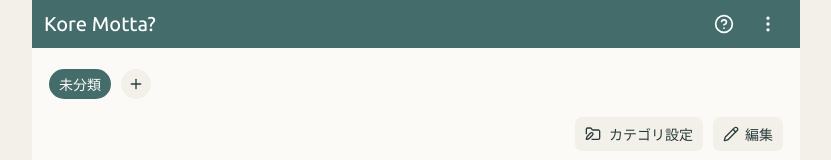
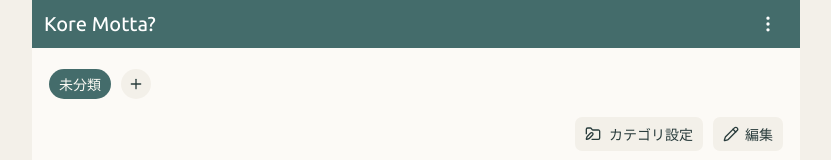
Before and after one commit to kem198/kore-motta, a Next.js app: page / in a window 1280 px wide. Shown: the top 160 px of the page, without its empty margins (224-1055 px from the left). Built offline with nearby package versions, Linux system fonts and the light colour scheme; a web font is replaced by a local one.

Commit message:
fix: integrate HelpDialog into TodoAppHeader with dropdown trigger for improved accessibility

```diff
--- a/src/components/shared/dialog/help-dialog.tsx
+++ b/src/components/shared/dialog/help-dialog.tsx
@@ -14,11 +14,9 @@ import {
   DialogFooter,
   DialogHeader,
   DialogTitle,
-  DialogTrigger,
 } from "@/components/ui/dialog";
 import { FEATURES } from "@/constants/features";
 import { cn } from "@/lib/utils";
-import { CircleHelpIcon } from "lucide-react";
 
 const TIPS = [
   "ホーム画面やデスクトップに置いて、アプリとして起動できます。PC はブラウザの URL 欄に表示されているボタンから、スマートフォンはブラウザのメニューからインストールしてください。",
@@ -202,24 +200,18 @@ function Term() {
   );
 }
 
-export function HelpDialog() {
+type HelpDialogProps = {
+  open: boolean;
+  onOpenChange: (open: boolean) => void;
+};
+
+export function HelpDialog({ open, onOpenChange }: HelpDialogProps) {
   return (
-    <Dialog>
-      <DialogTrigger
-        render={
-          <Button
-            type="button"
-            variant="ghost"
-            size="icon-lg"
-            aria-label="アプリの使い方・利用規約"
-            className="rounded-full text-white hover:bg-white/10 hover:text-white aria-expanded:bg-white/10 aria-expanded:text-white"
-          />
-        }
+    <Dialog open={open} onOpenChange={onOpenChange}>
+      <DialogContent
+        initialFocus={false}
+        className="flex w-[90vw] max-w-xl! flex-col"
       >
-        <CircleHelpIcon className="size-5" />
-      </DialogTrigger>
-
-      <DialogContent className="flex w-[90vw] max-w-xl! flex-col">
         <DialogHeader>
           <DialogTitle>使い方・利用規約</DialogTitle>
         </DialogHeader>
--- a/src/components/shared/todo-app-header.tsx
+++ b/src/components/shared/todo-app-header.tsx
@@ -17,6 +17,7 @@ import { cn } from "@/lib/utils";
 import { AppStorage } from "@/schemas/app-storage-schema";
 import {
   CircleDashedIcon,
+  CircleHelpIcon,
   DownloadIcon,
   EllipsisVerticalIcon,
   RefreshCcwIcon,
@@ -38,6 +39,7 @@ export function TodoAppHeader({
   className,
   ...props
 }: TodoAppHeaderProps) {
+  const [isHelpDialogOpen, setIsHelpDialogOpen] = React.useState(false);
   const [isImportDialogOpen, setIsImportDialogOpen] = React.useState(false);
   const [isExportDialogOpen, setIsExportDialogOpen] = React.useState(false);
 
@@ -60,8 +62,6 @@ export function TodoAppHeader({
         </h1>
 
         <div className="flex gap-1">
-          <HelpDialog />
-
           <DropdownMenu>
             <DropdownMenuTrigger
               render={
@@ -77,6 +77,15 @@ export function TodoAppHeader({
             />
 
             <DropdownMenuContent align="end" className="w-44">
+              <DropdownMenuGroup>
+                <DropdownMenuItem
+                  onClick={() => setIsHelpDialogOpen(true)}
+                  aria-label="使い方・利用規約"
+                >
+                  <CircleHelpIcon className="size-5" /> 使い方・利用規約
+                </DropdownMenuItem>
+              </DropdownMenuGroup>
+              <DropdownMenuSeparator />
               {FEATURES.markAllIncomplete && (
                 <>
                   <DropdownMenuGroup>
@@ -121,6 +130,8 @@ export function TodoAppHeader({
         </div>
       </header>
 
+      <HelpDialog open={isHelpDialogOpen} onOpenChange={setIsHelpDialogOpen} />
+
       <ImportDialog
         open={isImportDialogOpen}
         onOpenChange={setIsImportDialogOpen}
```
